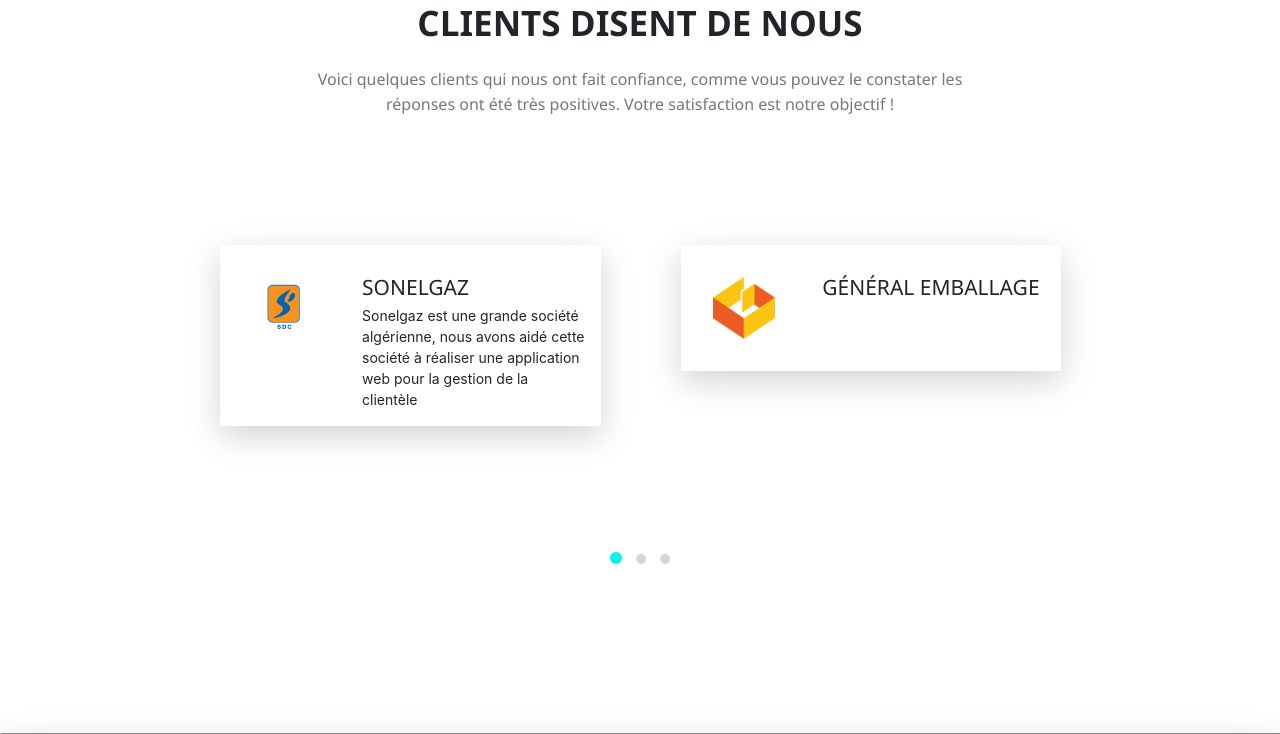
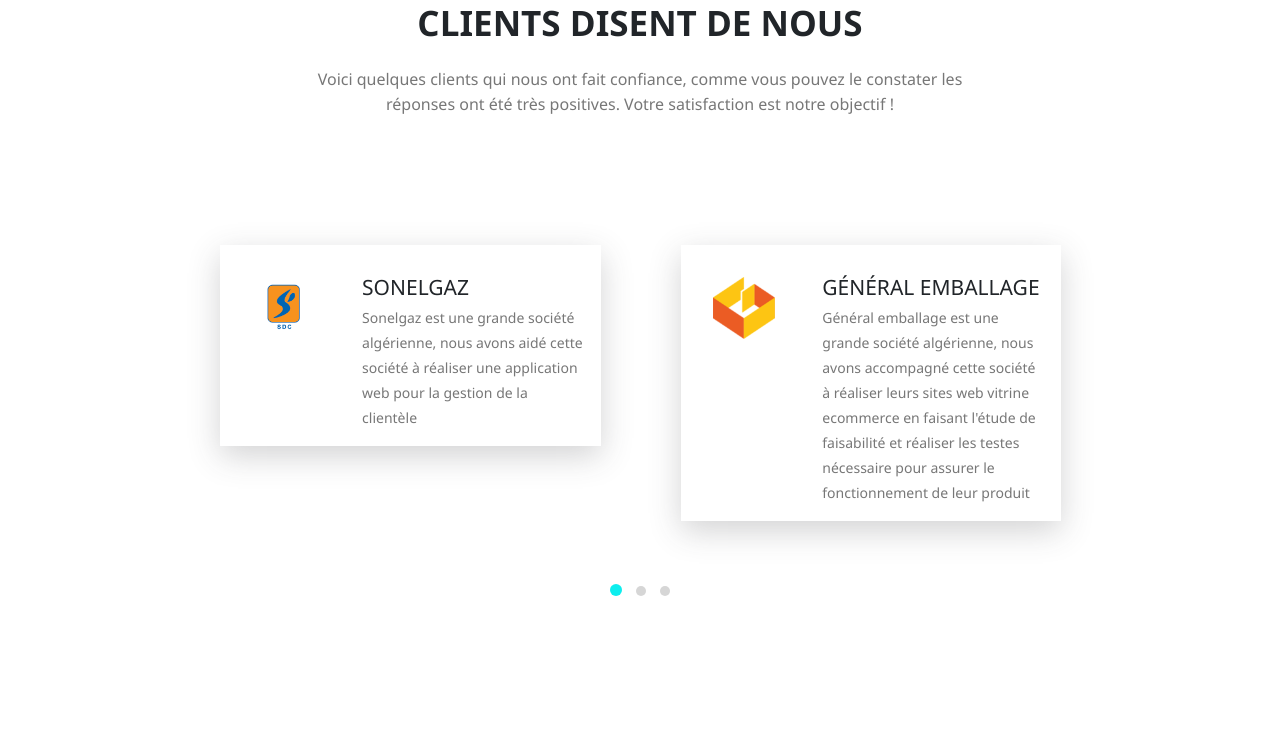
Before and after one commit to AmineBechar96/projetphp.4, a PHP site: page / in a window 1280 px wide. Shown: the part 4240-4974 px from the top of the page. Run offline with PHP 8.4, Linux system fonts and the light colour scheme; some libraries are stand-ins or nearby versions.

Commit message:
Update index.php

```diff
--- a/index.php
+++ b/index.php
@@ -517,7 +517,7 @@ Votre satisfaction est notre objectif !
           </div>
           <div class="col-lg-8 col-md-12 col-sm-12 about-client">
             <h4 class="text-uppercase">Sonelgaz</h4>
-           <p> Sonelgaz est une grande société algérienne, nous avons aidé cette société à réaliser une application web pour la gestion de la clientèle</p>
+           <p class="para"> Sonelgaz est une grande société algérienne, nous avons aidé cette société à réaliser une application web pour la gestion de la clientèle</p>
           </div>
         </div>
          <div class="client row">
@@ -526,6 +526,7 @@ Votre satisfaction est notre objectif !
           </div>
           <div class="col-lg-8 col-md-12 col-sm-12 about-client">
             <h4 class="text-uppercase">Général Emballage</h4>
+           <p class="para">Général emballage est une grande société algérienne, nous avons accompagné cette société à réaliser leurs sites web vitrine ecommerce en faisant l'étude de faisabilité et réaliser les testes nécessaire pour assurer le fonctionnement de leur produit</p>
 
           </div>
         </div>
@@ -535,7 +536,7 @@ Votre satisfaction est notre objectif !
           </div>
           <div class="col-lg-8 col-md-12 col-sm-12 about-client">
             <h4 class="text-uppercase">Sonelgaz</h4>
-           <p> Sonelgaz est une grande société algérienne, nous avons aidé cette société à réaliser une application web pour la gestion de la clientèle</p>
+           <p class="para"> Sonelgaz est une grande société algérienne, nous avons aidé cette société à réaliser une application web pour la gestion de la clientèle</p>
           </div>
         </div>
 	       <div class="client row">
@@ -544,6 +545,7 @@ Votre satisfaction est notre objectif !
           </div>
           <div class="col-lg-8 col-md-12 col-sm-12 about-client">
             <h4 class="text-uppercase">Général Emballage</h4>
+           <p class="para">Général emballage est une grande société algérienne, nous avons accompagné cette société à réaliser leurs sites web vitrine ecommerce en faisant l'étude de faisabilité et réaliser les testes nécessaire pour assurer le fonctionnement de leur produit</p>
 
           </div>
         </div>
@@ -553,7 +555,7 @@ Votre satisfaction est notre objectif !
           </div>
           <div class="col-lg-8 col-md-12 col-sm-12 about-client">
             <h4 class="text-uppercase">Sonelgaz</h4>
-           <p> Sonelgaz est une grande société algérienne, nous avons aidé cette société à réaliser une application web pour la gestion de la clientèle</p>
+           <p class="para"> Sonelgaz est une grande société algérienne, nous avons aidé cette société à réaliser une application web pour la gestion de la clientèle</p>
           </div>
         </div>
 	       <div class="client row">
@@ -562,7 +564,7 @@ Votre satisfaction est notre objectif !
           </div>
           <div class="col-lg-8 col-md-12 col-sm-12 about-client">
             <h4 class="text-uppercase">Général Emballage</h4>
-	    <p>Général emballage est une grande société algérienne, nous avons accompagné cette société à réaliser leurs sites web vitrine ecommerce en faisant l'étude de faisabilité et réaliser les testes nécessaire pour assurer le fonctionnement de leur produit</p>
+	    <p class="para">Général emballage est une grande société algérienne, nous avons accompagné cette société à réaliser leurs sites web vitrine ecommerce en faisant l'étude de faisabilité et réaliser les testes nécessaire pour assurer le fonctionnement de leur produit</p>
           </div>
         </div>
 
```
